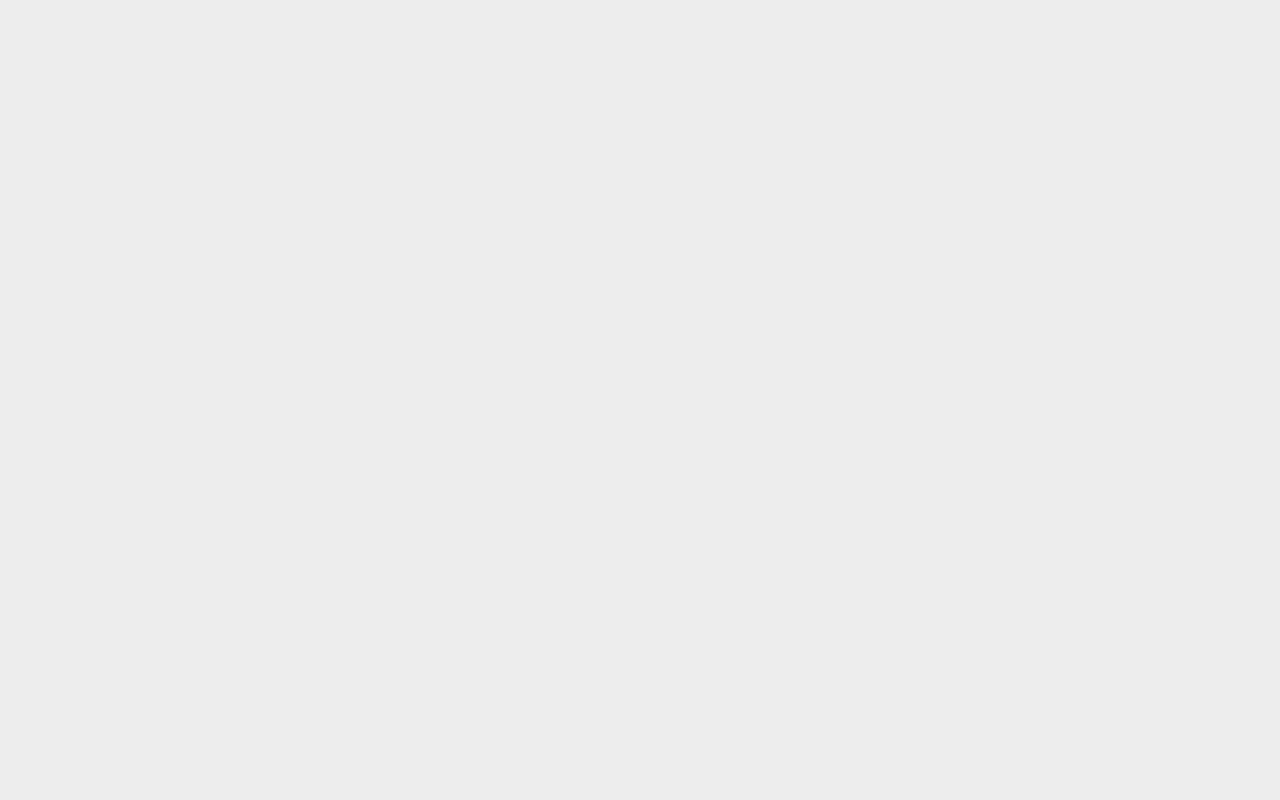
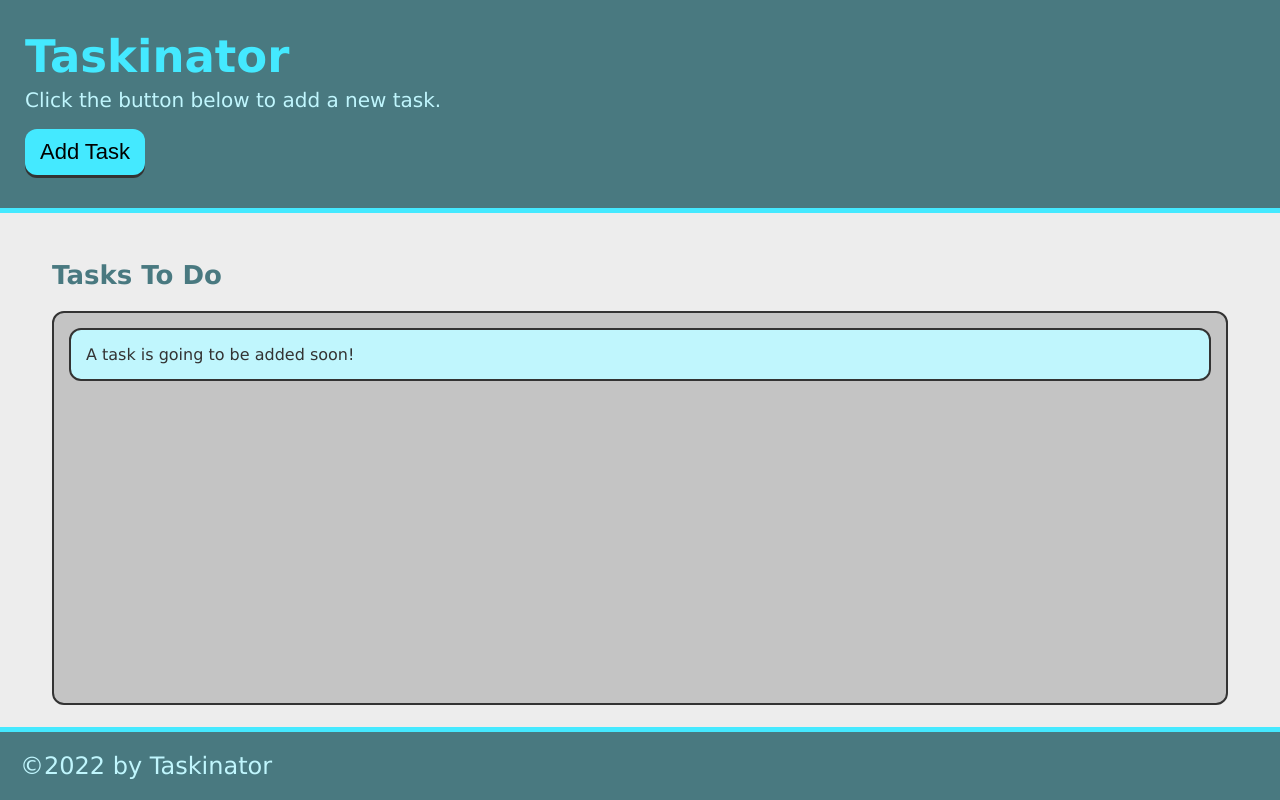
Before and after one commit to jdhawks2132/taskinator, a plain HTML site: page index.html in a window 1280 px wide. Drawn offline with Linux system fonts and the light colour scheme.

Commit message:
general page structure

```diff
--- a/index.html
+++ b/index.html
@@ -12,6 +12,24 @@
 </head>
 
 <body>
+  <header>
+    <h1 class="page-title">Taskinator</h1>
+    <p>Click the button below to add a new task.</p>
+    <button class="btn">Add Task</button>
+  </header>
+
+  <main class="page-content">
+    <section class="task-list-wrapper">
+      <h2 class="list-title">Tasks To Do</h2>
+      <ul class="task-list">
+        <li class="task-item">A task is going to be added soon!</li>
+      </ul>
+    </section>
+  </main>
+
+  <footer>
+    &copy;2022 by Taskinator
+  </footer>
   <script defer src="./assets/js/script.js"></script>
 </body>
 
```
